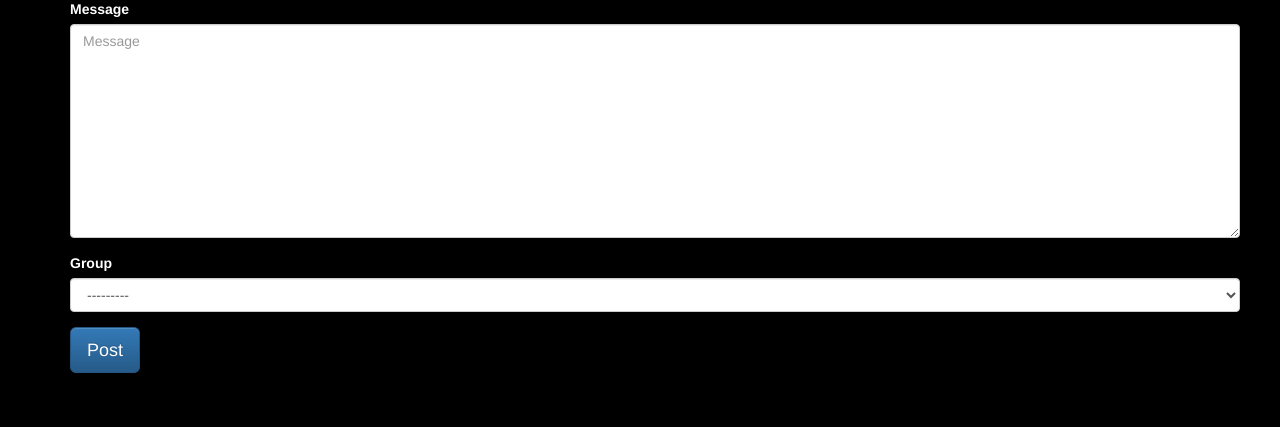
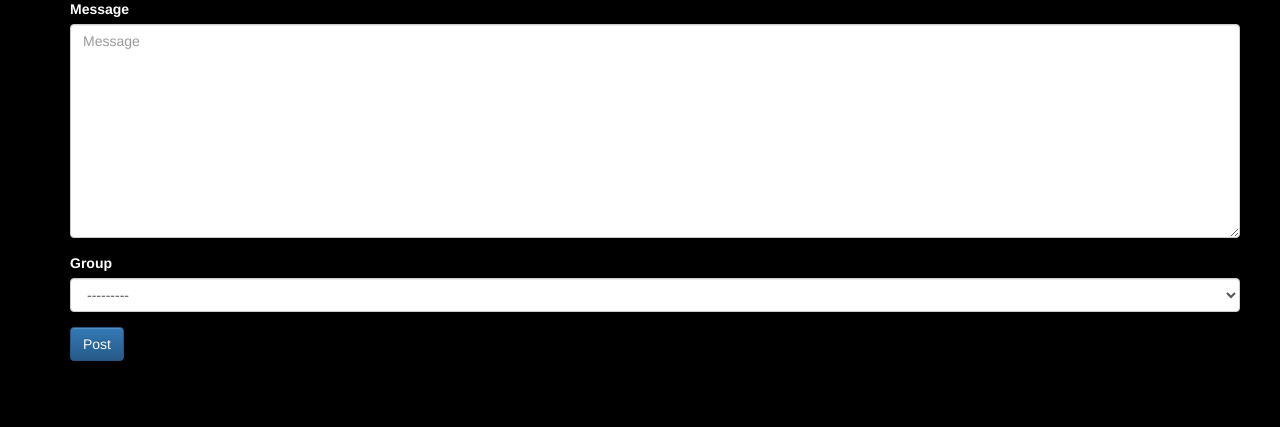
Before and after one commit to jasonx1011/social-group, a Django app: page /posts/new/ in a window 1280 px wide. Shown: the part 113-540 px from the top of the page. Run offline with Django 3.2, Linux system fonts and the light colour scheme; a user stored in the database is signed in; data comes from the database, SQL or seed files in the repository; some libraries are stand-ins or nearby versions.

```diff
--- a/posts/templates/posts/post_form.html
+++ b/posts/templates/posts/post_form.html
@@ -6,6 +6,6 @@
 <form id="postForm" action="{% url 'posts:create' %}" method="post">
     {% csrf_token %}
     {% bootstrap_form form %}
-    <input type="submit" value="Post" class="btn btn-primary btn-lg">
+    <input type="submit" value="Post" class="btn btn-primary">
 </form>
 {% endblock %}
```
